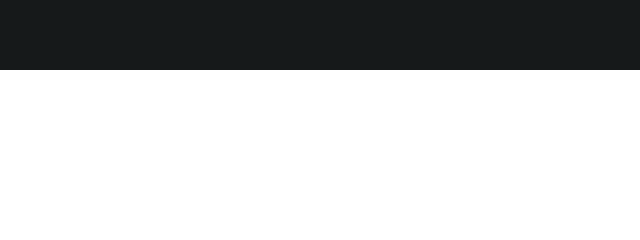
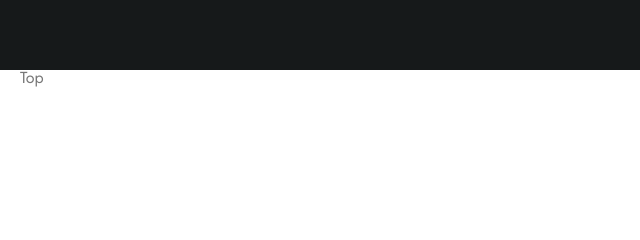
Before and after one commit to cirocki/italian_restaurant_gatsby_website, a Gatsby site: page /about in a window 1280 px wide. Shown: the part 470-710 px from the top of the page, 0-640 px from the left. Built offline with nearby package versions, Linux system fonts and the light colour scheme; Gatsby itself is replaced by a stand-in of ours; a web font is replaced by a local one.

Commit message:
Add about top component

```diff
--- a/src/pages/about.js
+++ b/src/pages/about.js
@@ -4,6 +4,7 @@ import { Helmet } from "react-helmet"
 import styled from "styled-components"
 import Container from "../layout/container/Container"
 import AboutHeader from "../pagesParts/about/AboutHeader"
+import AboutTop from "../pagesParts/about/AboutTop"
 
 const StyledMainDiv = styled.main`
   margin-top: 60px;
@@ -17,6 +18,7 @@ export default function AboutPage() {
       </Helmet>
       <StyledMainDiv>
         <AboutHeader />
+        <AboutTop />
       </StyledMainDiv>
     </Layout>
   )
--- /dev/null
+++ b/src/pagesParts/about/AboutTop.js
@@ -0,0 +1,12 @@
+import React from "react"
+import Container from "../../layout/container/Container"
+
+export default function AboutTop() {
+  return (
+    <div>
+      <Container>
+        <h1> Top</h1>
+      </Container>
+    </div>
+  )
+}
```
